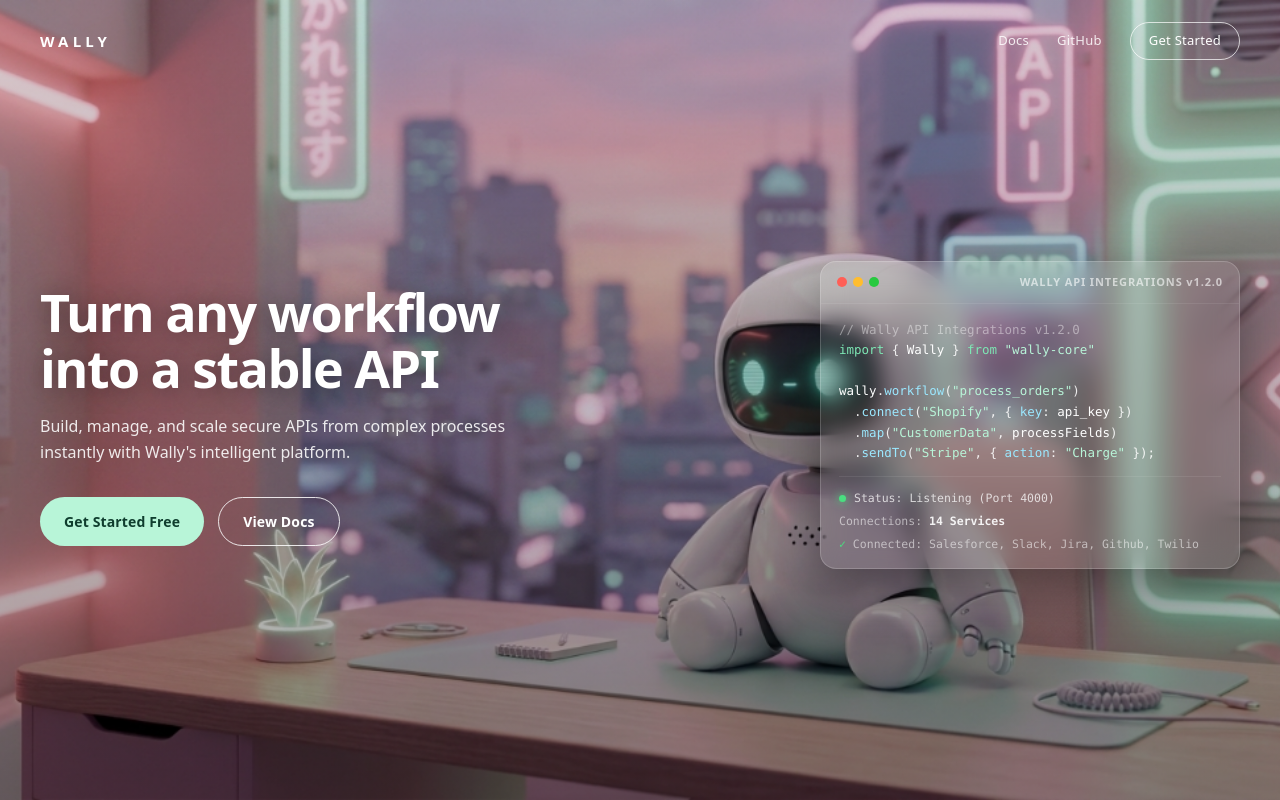
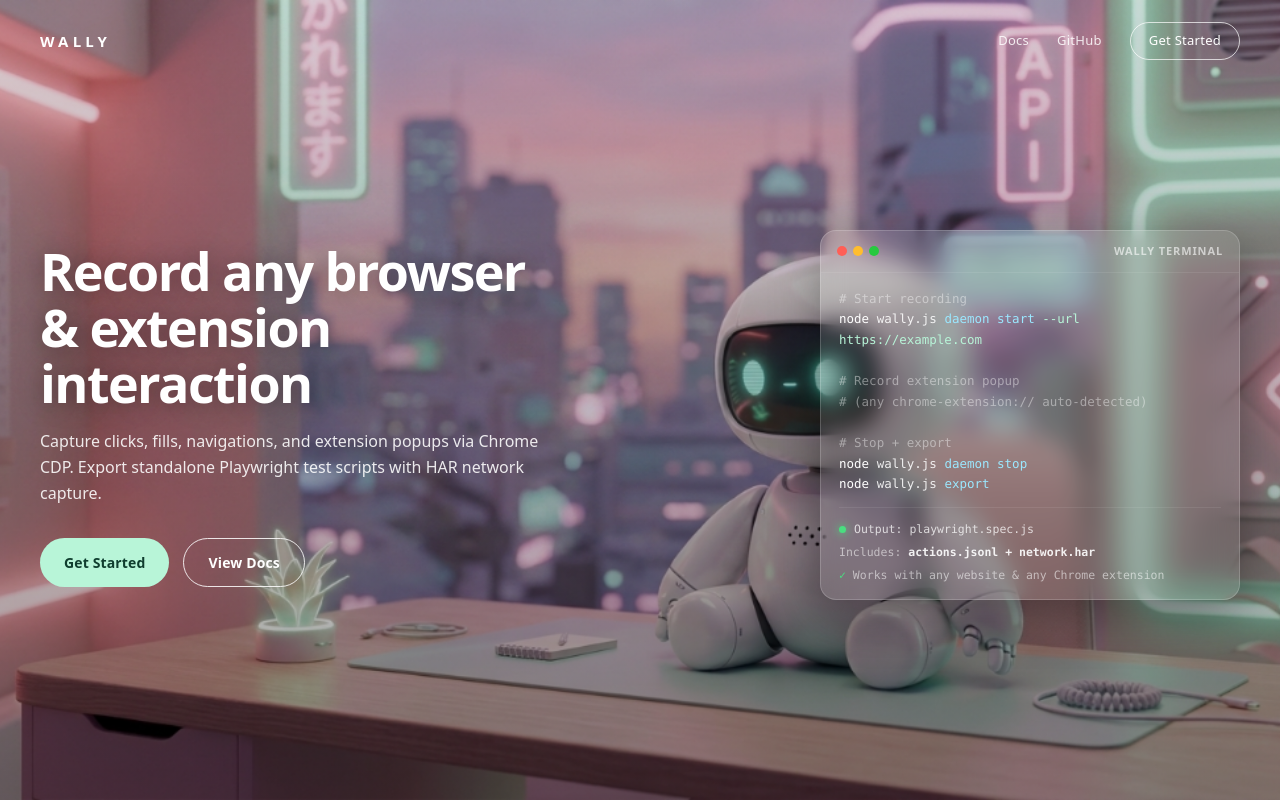
Before and after one commit to cxto21/wally, a website: page index.html in a window 1280 px wide. Drawn offline with Linux system fonts and the light colour scheme.

Commit message:
web: align value proposition with extension-generic focus
- Title: 'Record Browser & Extension Interactions'
- Hero: accurate description of what Wally does
- Code card: real terminal commands instead of fake API
- Meta/OG/Twitter: consistent with actual product
- JSON-LD: updated keywords and description

```diff
--- a/index.html
+++ b/index.html
@@ -3,16 +3,16 @@
 <head>
 <meta charset="UTF-8">
 <meta name="viewport" content="width=device-width, initial-scale=1.0">
-<title>Wally — Turn any workflow into a stable API</title>
-<meta name="description" content="Wally browser extension interaction recorder: capture clicks, fills, navigations via Chrome CDP and export standalone Playwright scripts with HAR.">
-<meta name="keywords" content="wally, browser automation, playwright, chrome cdp, extension recorder, har, workflow api, interaction recorder, chrome extension, testing">
+<title>Wally — Record Browser & Extension Interactions</title>
+<meta name="description" content="Wally records browser actions and Chrome extension popups via CDP. Captures clicks, fills, navigations and exports standalone Playwright test scripts.">
+<meta name="keywords" content="wally, browser automation, playwright, chrome cdp, extension recorder, har, interaction recorder, chrome extension, testing, workflow recorder">
 <meta name="author" content="Ignacio del Corro">
 <meta name="robots" content="index, follow, max-image-preview:large">
 <meta name="theme-color" content="#0f1115">
 <link rel="canonical" href="https://cxto21.github.io/wally/">
 <!-- Open Graph -->
-<meta property="og:title" content="Wally — Turn any workflow into a stable API">
-<meta property="og:description" content="Wally browser extension interaction recorder: capture clicks, fills, navigations via Chrome CDP and export standalone Playwright scripts with HAR.">
+<meta property="og:title" content="Wally — Record Browser & Extension Interactions">
+<meta property="og:description" content="Wally records browser actions and Chrome extension popups via CDP. Captures clicks, fills, navigations and exports standalone Playwright test scripts.">
 <meta property="og:type" content="website">
 <meta property="og:url" content="https://cxto21.github.io/wally/">
 <meta property="og:image" content="https://cxto21.github.io/wally/images/background.png">
@@ -20,8 +20,8 @@
 <meta property="og:locale" content="en_US">
 <!-- Twitter -->
 <meta name="twitter:card" content="summary_large_image">
-<meta name="twitter:title" content="Wally — Turn any workflow into a stable API">
-<meta name="twitter:description" content="Wally browser extension interaction recorder: capture clicks, fills, navigations via Chrome CDP and export standalone Playwright scripts with HAR.">
+<meta name="twitter:title" content="Wally — Record Browser & Extension Interactions">
+<meta name="twitter:description" content="Wally records browser actions and Chrome extension popups via CDP. Captures clicks, fills, navigations and exports standalone Playwright test scripts.">
 <meta name="twitter:image" content="https://cxto21.github.io/wally/images/background.png">
 <!-- Discovery -->
 <link rel="sitemap" type="application/xml" href="/wally/sitemap.xml">
@@ -115,7 +115,7 @@ nav{position:absolute;top:0;left:0;right:0;z-index:10;display:flex;align-items:c
     {
       "@type": "SoftwareApplication",
       "name": "Wally",
-      "description": "Wally browser extension interaction recorder: capture clicks, fills, navigations via Chrome CDP and export standalone Playwright scripts with HAR.",
+      "description": "Wally records browser actions and Chrome extension popups via CDP. Captures clicks, fills, navigations and exports standalone Playwright test scripts.",
       "url": "https://cxto21.github.io/wally/",
       "downloadUrl": "https://github.com/cxto21/wally",
       "codeRepository": "https://github.com/cxto21/wally",
@@ -132,7 +132,7 @@ nav{position:absolute;top:0;left:0;right:0;z-index:10;display:flex;align-items:c
         "price": "0",
         "priceCurrency": "USD"
       },
-      "keywords": "browser automation, playwright, chrome cdp, har, extension recorder"
+      "keywords": "browser automation, playwright, chrome cdp, har, extension recorder, interaction recorder"
     },
     {
       "@type": "WebSite",
@@ -162,32 +162,34 @@ nav{position:absolute;top:0;left:0;right:0;z-index:10;display:flex;align-items:c
 <section class="hero">
   <div class="hero-inner">
     <div class="hero-text">
-      <h1><span>Turn any workflow</span><span>into a stable API</span></h1>
+      <h1><span>Record any browser</span><span>& extension interaction</span></h1>
       <h2 class="sr-only">Browser and extension interaction recorder via Chrome CDP with Playwright export and HAR network capture</h2>
-      <p>Build, manage, and scale secure APIs from complex processes instantly with Wally's intelligent platform.</p>
+      <p>Capture clicks, fills, navigations, and extension popups via Chrome CDP. Export standalone Playwright test scripts with HAR network capture.</p>
       <div class="hero-actions">
-        <a href="https://github.com/cxto21/wally" target="_blank" rel="noopener" class="btn btn-primary">Get Started Free</a>
-        <a href="https://github.com/cxto21/wally" target="_blank" rel="noopener" class="btn btn-outline">View Docs</a>
+        <a href="https://github.com/cxto21/wally" target="_blank" rel="noopener" class="btn btn-primary">Get Started</a>
+        <a href="https://github.com/cxto21/wally#readme" target="_blank" rel="noopener" class="btn btn-outline">View Docs</a>
       </div>
     </div>
 
     <div class="code-card" aria-label="Code example">
       <div class="card-header">
         <div class="card-dots"><span class="dot dot-r"></span><span class="dot dot-y"></span><span class="dot dot-g"></span></div>
-        <span class="card-title">WALLY API INTEGRATIONS v1.2.0</span>
+        <span class="card-title">WALLY TERMINAL</span>
       </div>
       <div class="card-body">
-        <div><span class="cmt">// Wally API Integrations v1.2.0</span></div>
-        <div><span class="kw">import</span> { <span class="fn">Wally</span> } <span class="kw">from</span> <span class="str">"wally-core"</span></div>
+        <div><span class="cmt"># Start recording</span></div>
+        <div><span class="fn">node</span> wally.js <span class="prop">daemon start</span> <span class="str">--url https://example.com</span></div>
         <div>&nbsp;</div>
-        <div><span class="fn">wally</span>.<span class="prop">workflow</span>(<span class="str">"process_orders"</span>)</div>
-        <div>&nbsp;&nbsp;.<span class="prop">connect</span>(<span class="str">"Shopify"</span>, { <span class="prop">key</span>: <span class="fn">api_key</span> })</div>
-        <div>&nbsp;&nbsp;.<span class="prop">map</span>(<span class="str">"CustomerData"</span>, <span class="fn">processFields</span>)</div>
-        <div>&nbsp;&nbsp;.<span class="prop">sendTo</span>(<span class="str">"Stripe"</span>, { <span class="prop">action</span>: <span class="str">"Charge"</span> });</div>
+        <div><span class="cmt"># Record extension popup</span></div>
+        <div><span class="cmt"># (any chrome-extension:// auto-detected)</span></div>
+        <div>&nbsp;</div>
+        <div><span class="cmt"># Stop + export</span></div>
+        <div><span class="fn">node</span> wally.js <span class="prop">daemon stop</span></div>
+        <div><span class="fn">node</span> wally.js <span class="prop">export</span></div>
         <div class="card-sep"></div>
-        <div class="status-line"><span class="status-dot"></span> Status: Listening (Port 4000)</div>
-        <div class="conn">Connections: <strong>14 Services</strong></div>
-        <div class="conn"><span class="check">✓</span> Connected: Salesforce, Slack, Jira, Github, Twilio</div>
+        <div class="status-line"><span class="status-dot"></span> Output: playwright.spec.js</div>
+        <div class="conn">Includes: <strong>actions.jsonl + network.har</strong></div>
+        <div class="conn"><span class="check">✓</span> Works with any website & any Chrome extension</div>
       </div>
     </div>
   </div>
```
